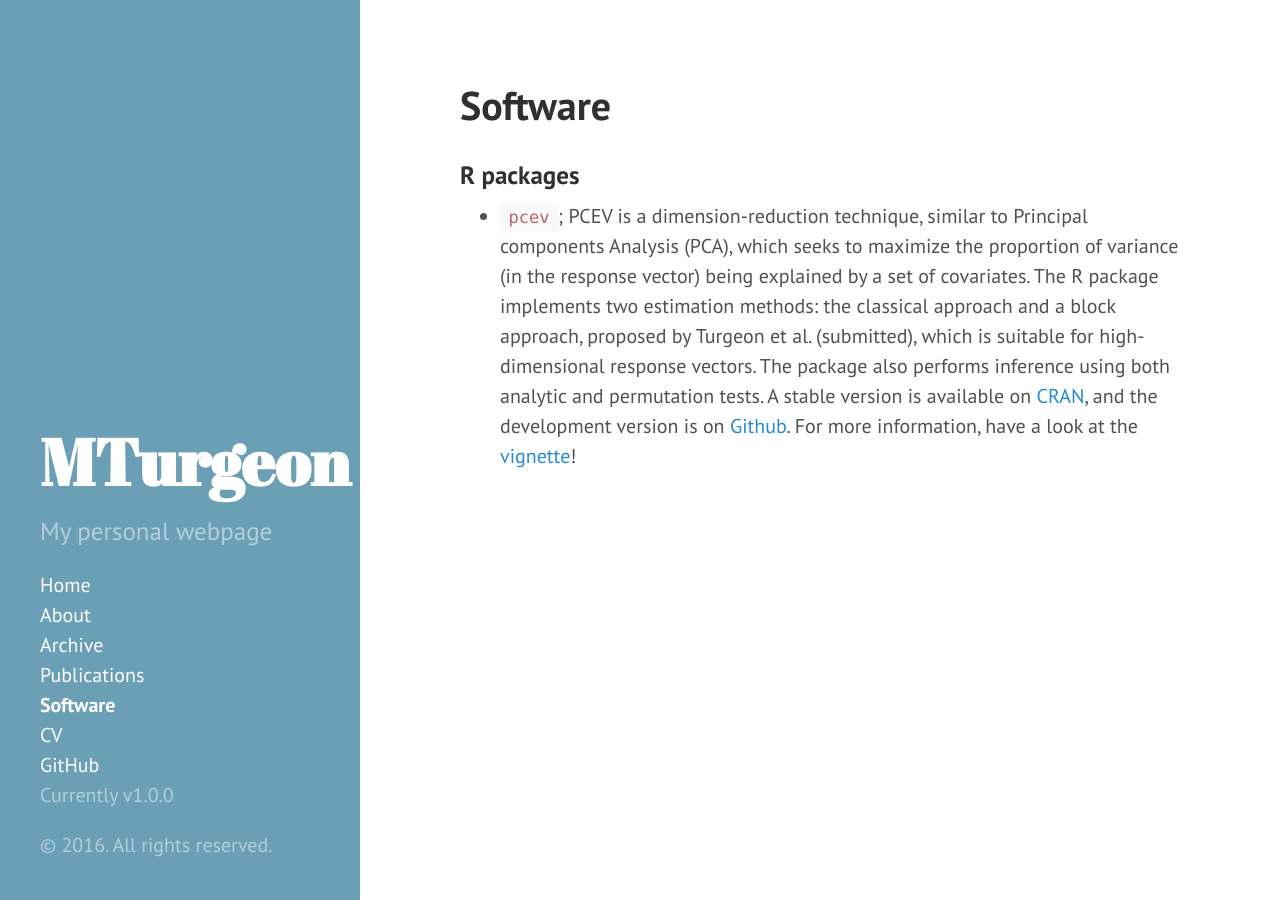
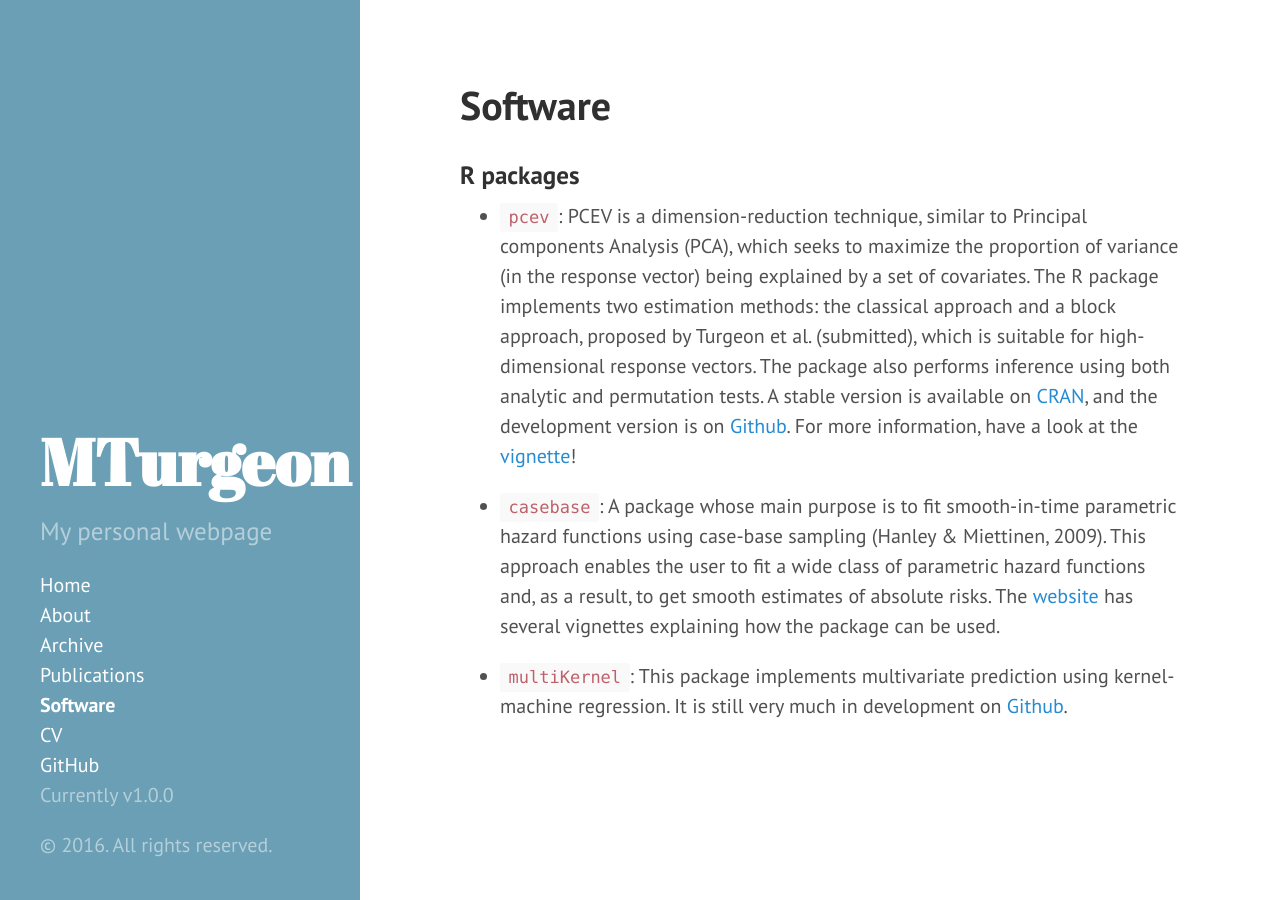
Before and after one commit to turgeonmaxime/old_website, a Jekyll site: the page built from software.md, in a window 1280 px wide. Built offline with Jekyll 4.4.1, drawn with Linux system fonts in a browser that asks for light colours.

Commit message:
add casebase and multiKernel

````diff
--- a/software.md
+++ b/software.md
@@ -5,4 +5,8 @@ title: Software
 
 ### R packages
 
- - ```pcev```; PCEV is a dimension-reduction technique, similar to Principal components Analysis (PCA), which seeks to maximize the proportion of variance (in the response vector) being explained by a set of covariates. The R package implements two estimation methods: the classical approach and a block approach, proposed by Turgeon et al. (submitted), which is suitable for high-dimensional response vectors. The package also performs inference using both analytic and permutation tests. A stable version is available on [CRAN](https://cran.r-project.org/web/packages/pcev/), and the development version is on [Github](https://github.com/GreenwoodLab/pcev). For more information, have a look at the [vignette](https://cran.r-project.org/web/packages/pcev/vignettes/pcev.pdf)!
+ - ```pcev```: PCEV is a dimension-reduction technique, similar to Principal components Analysis (PCA), which seeks to maximize the proportion of variance (in the response vector) being explained by a set of covariates. The R package implements two estimation methods: the classical approach and a block approach, proposed by Turgeon et al. (submitted), which is suitable for high-dimensional response vectors. The package also performs inference using both analytic and permutation tests. A stable version is available on [CRAN](https://cran.r-project.org/web/packages/pcev/), and the development version is on [Github](https://github.com/GreenwoodLab/pcev). For more information, have a look at the [vignette](https://cran.r-project.org/web/packages/pcev/vignettes/pcev.pdf)!
+
+ - ```casebase```: A package whose main purpose is to fit smooth-in-time parametric hazard functions using case-base sampling (Hanley & Miettinen, 2009). This approach enables the user to fit a wide class of parametric hazard functions and, as a result, to get smooth estimates of absolute risks. The [website](http://sahirbhatnagar.com/casebase/) has several vignettes explaining how the package can be used.
+
+ - ```multiKernel```: This package implements multivariate prediction using kernel-machine regression. It is still very much in development on [Github](https://github.com/turgeonmaxime/multiKernel).
````
